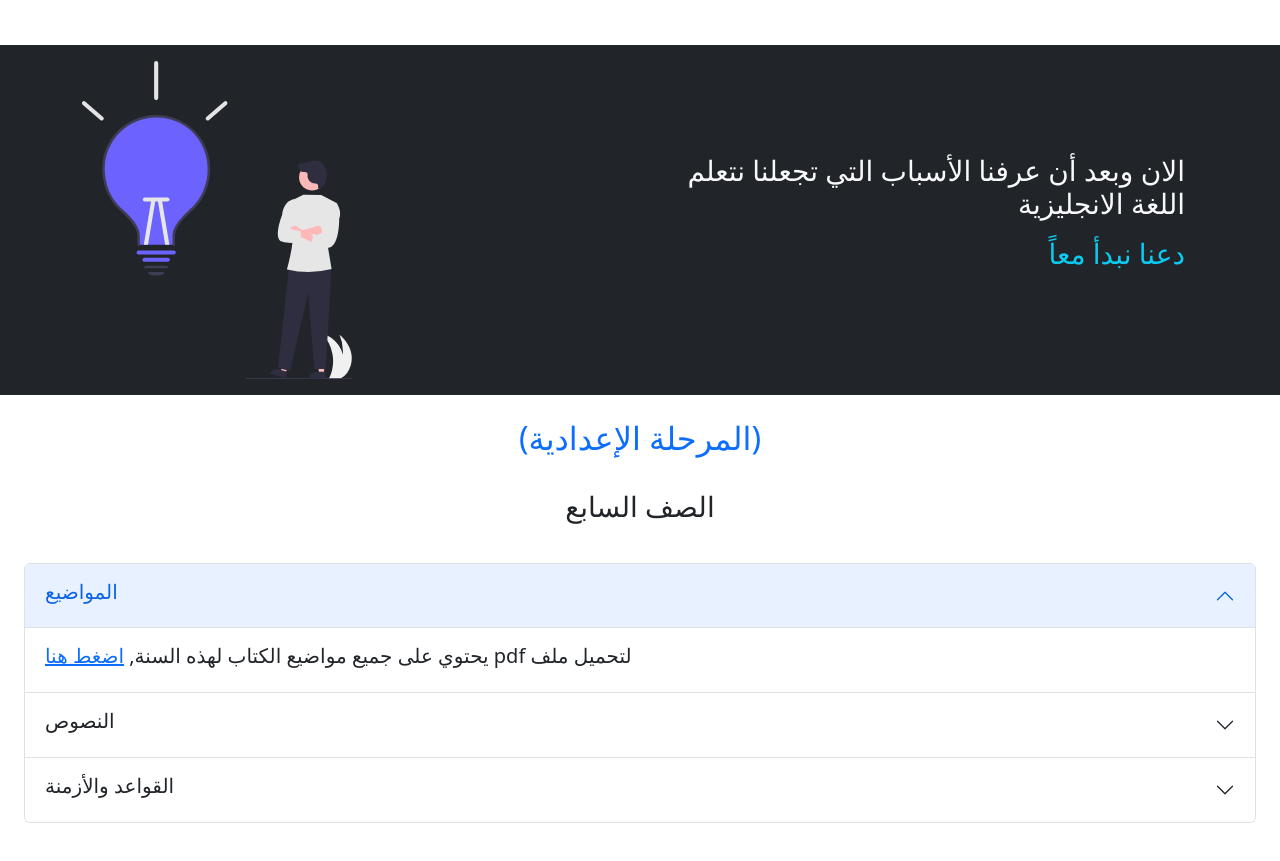
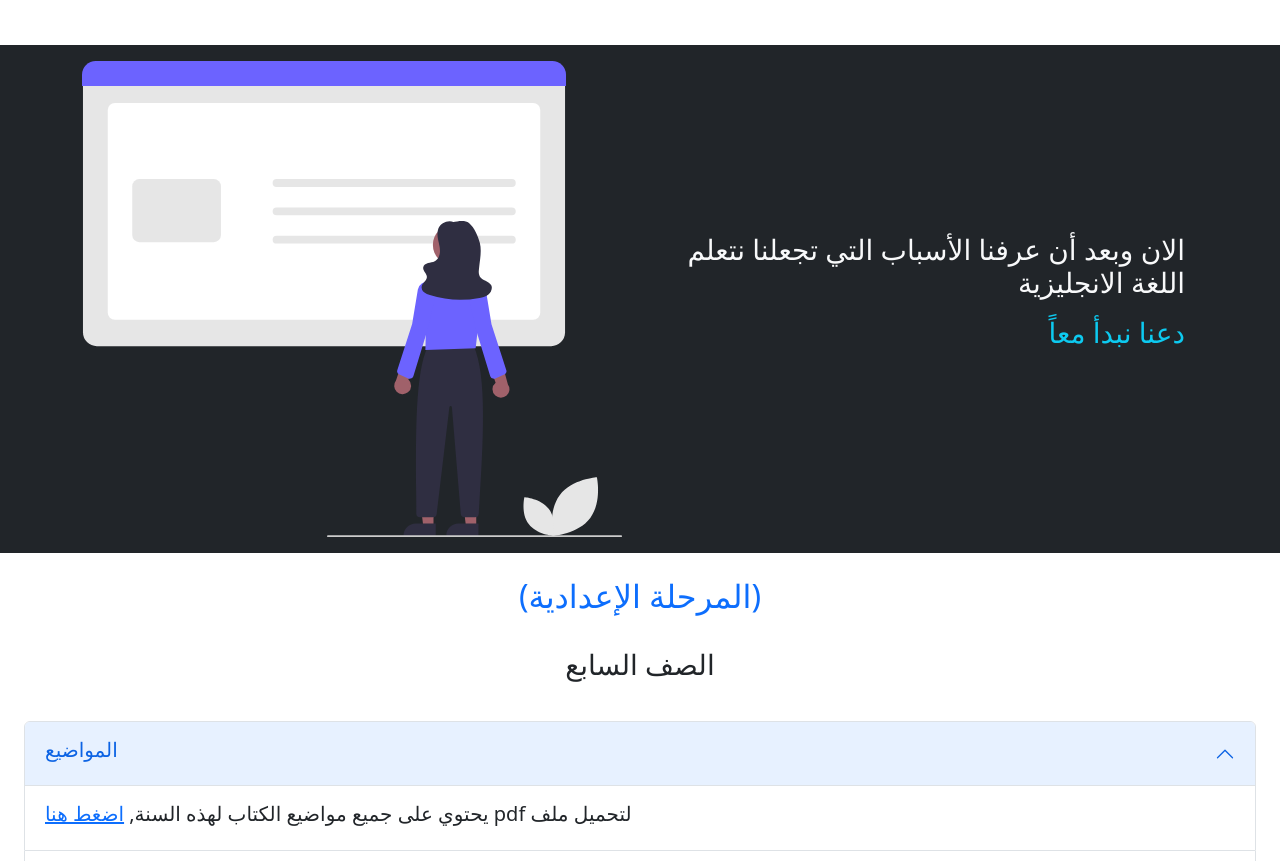
Before and after one commit to KhalidyaIT/EN-learning-for-junior, a plain HTML site: page index.html in a window 1280 px wide. Shown: the part 2758-3619 px from the top of the page. Drawn offline with nearby package versions, Linux system fonts and the light colour scheme.

Commit message:
Update index.html

```diff
--- a/index.html
+++ b/index.html
@@ -129,7 +129,7 @@
     <div class="container">
         <div class="row align-items-center justify-content-center">
             <div class="col-md" >
-              <a href="https://www.facebook.com/profile.php?id=100012640112861"> <img src="./img/undraw_lightbulb_moment_re_ulyo.svg" class="img-fluid" style="width: 50%;"> </a>
+              <a href="https://www.facebook.com/profile.php?id=100012640112861"> <img src="./img/undraw_online_information_re_erks.svg" class="img-fluid" > </a>
             </div>
             <div class="col-md py-4 " style="text-align: right ; padding-right: 25px;">
                <h3><p>الان وبعد أن عرفنا الأسباب التي تجعلنا نتعلم اللغة الانجليزية</p>
```
